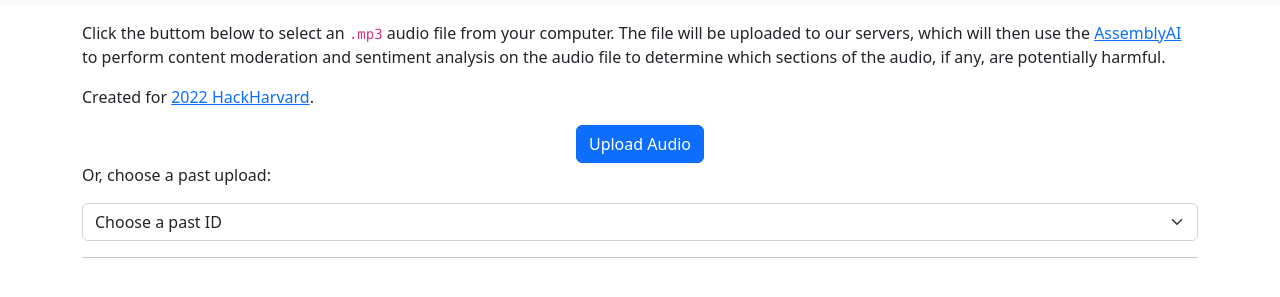
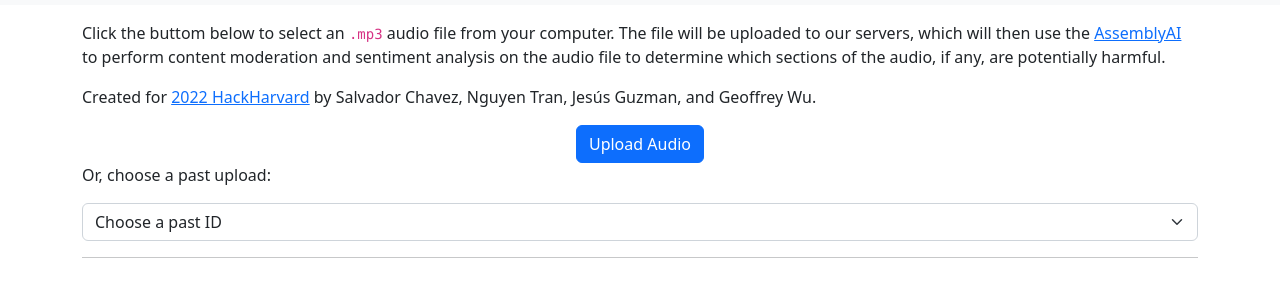
Before and after one commit to NguyenTran88/HackHarvard, a website: page website/index.html in a window 1280 px wide. Shown: the part 51-348 px from the top of the page. Drawn offline with nearby package versions, Linux system fonts and the light colour scheme.

Commit message:
include contributor names in homepage

```diff
--- a/website/index.html
+++ b/website/index.html
@@ -39,7 +39,7 @@
             to perform content moderation and sentiment analysis on the audio file to determine which sections of the
             audio, if any, are potentially harmful.
         </p>
-        <p>Created for <a href="https://hackharvard2022.devpost.com" target="_blank">2022 HackHarvard</a>.</p>
+        <p>Created for <a href="https://hackharvard2022.devpost.com" target="_blank">2022 HackHarvard</a> by Salvador Chavez, Nguyen Tran, Jesús Guzman, and Geoffrey Wu.</p>
         <button class="btn btn-primary mx-auto d-block" id="upload-audio">Upload Audio</button>
         <input type="file" id="input" class="d-none">
         <p>Or, choose a past upload: <code id="audio-id"></code></p>
```
